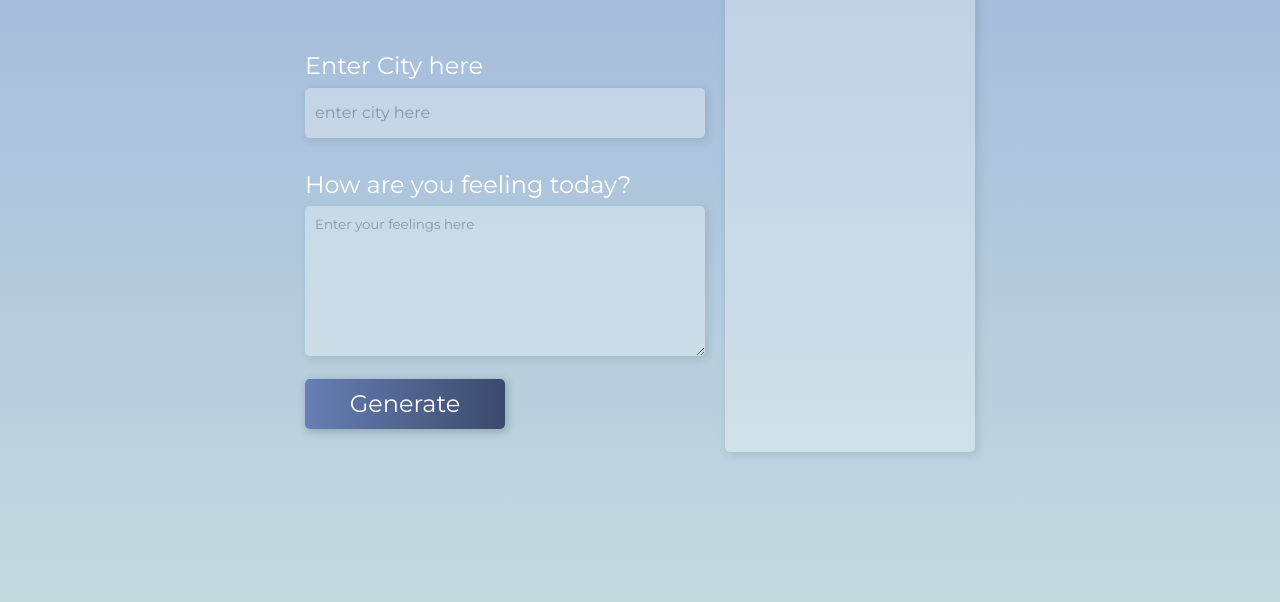
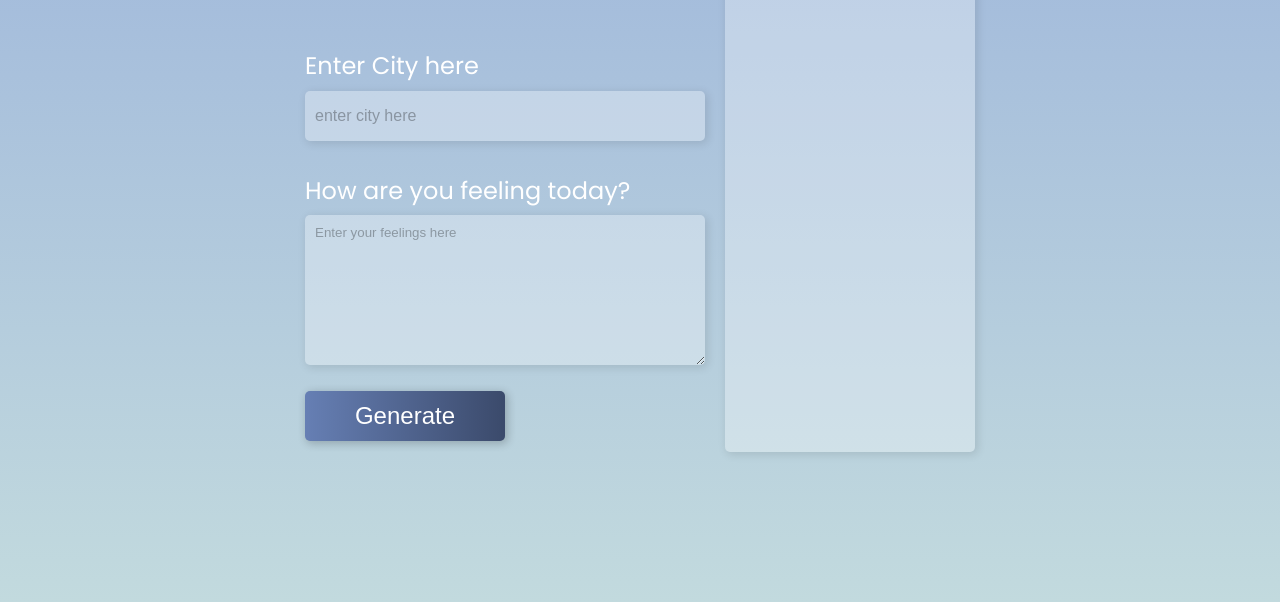
Before and after one commit to TamirisCss/weather-journal-app, a website: page website/index.html in a window 1280 px wide. Shown: the part 198-800 px from the top of the page. Drawn offline with Linux system fonts and the light colour scheme; no server answers.

Commit message:
testing fonts

```diff
--- a/website/index.html
+++ b/website/index.html
@@ -4,7 +4,7 @@
         <meta charset="UTF-8">
         <meta name="viewport" content="width=device-width, initial-scale=1.0">
         <title>Weather Journal</title>
-        <link href="https://fonts.googleapis.com/css2?family=Montserrat:wght@300;400;700&display=swap" rel="stylesheet">
+        <link href="https://fonts.googleapis.com/css2?family=Poppins:wght@400;700&display=swap" rel="stylesheet">
         <link rel="stylesheet" href="style.css">
     </head>
     <body>
--- a/website/style.css
+++ b/website/style.css
@@ -20,7 +20,7 @@
 
 body{
     font-weight: normal;
-    font-family: 'Montserrat', sans-serif;
+    font-family: 'Poppins', sans-serif;
     background-image: linear-gradient(var(--bg-Light-Color), var(--bg-veryLight-Color));
 }
 
```
